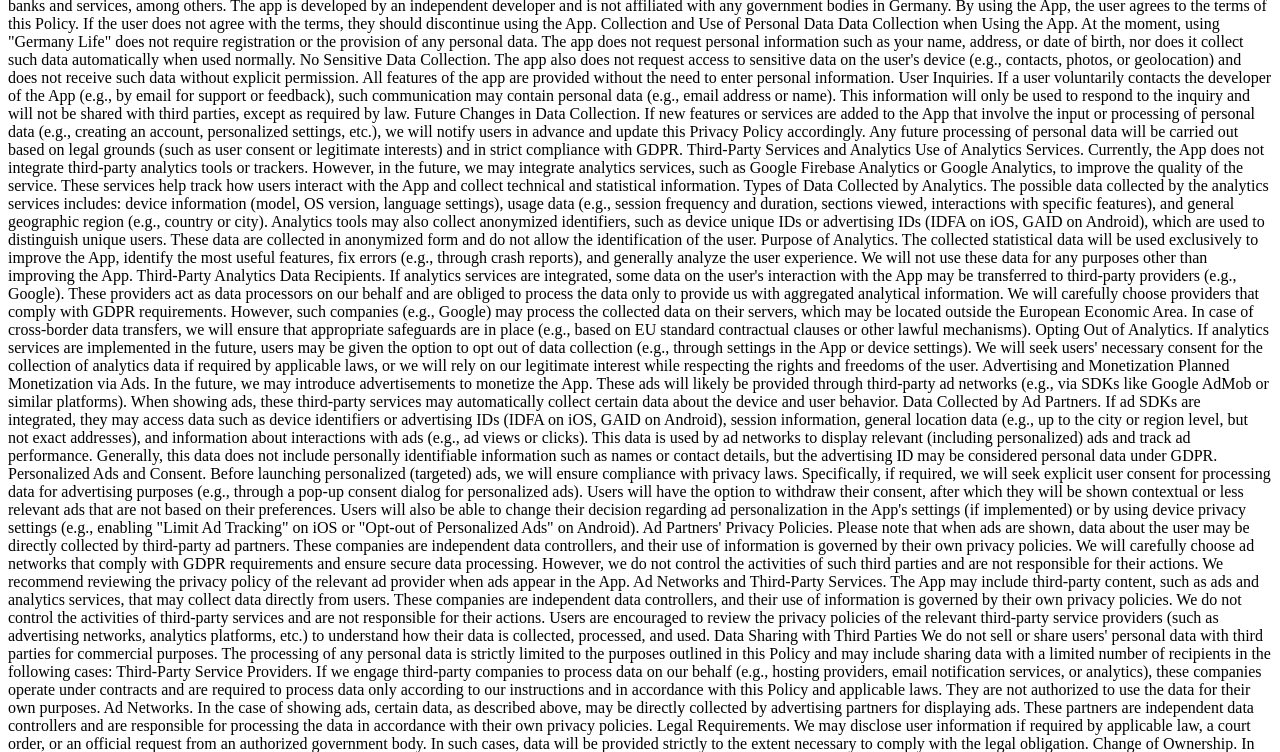
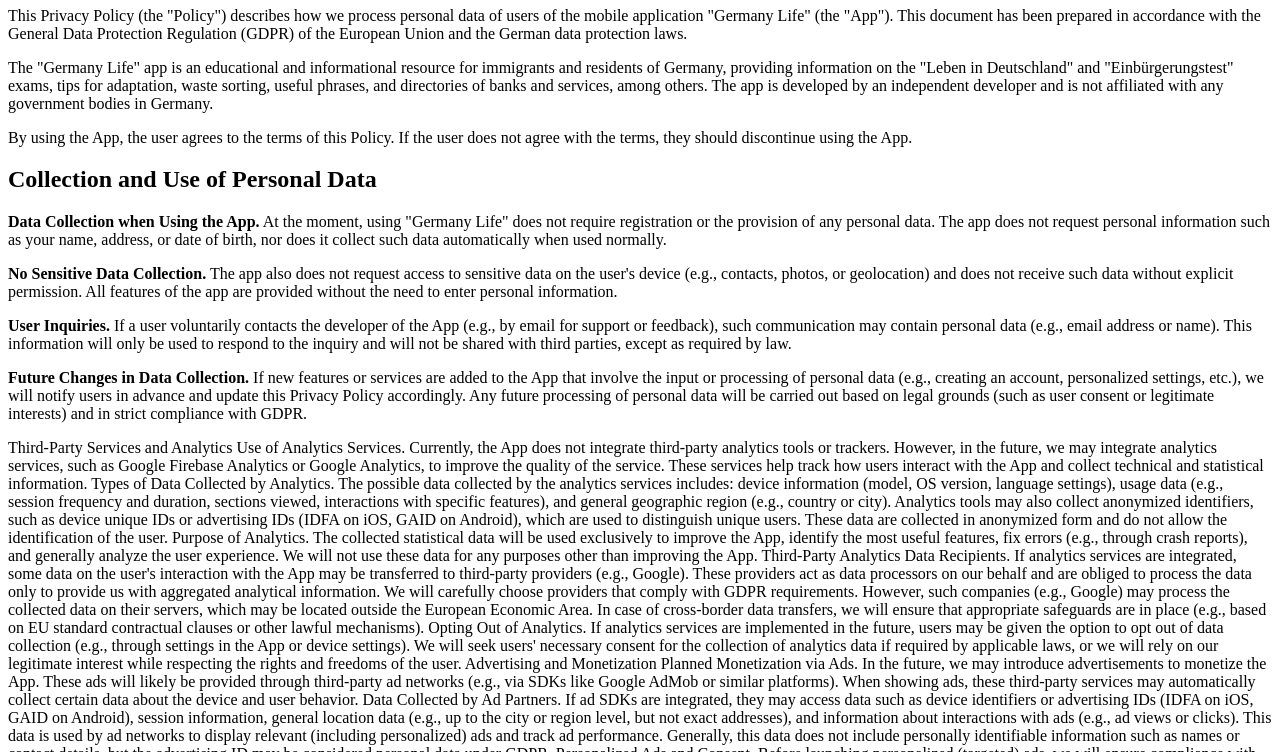
Before and after one commit to germanylife/germanylife.github.io, a plain HTML site: page index.html in a window 1280 px wide. Shown: the part 348-1100 px from the top of the page. Drawn offline with Linux system fonts and the light colour scheme.

Commit message:
Update index.html

```diff
--- a/index.html
+++ b/index.html
@@ -15,15 +15,18 @@
 [Русский] Используя это приложение, вы соглашаетесь с данной Политикой конфиденциальности. Если вы не понимаете английский язык, пожалуйста, воспользуйтесь онлайн-переводчиком для ознакомления с этим документом перед использованием приложения.
 [简体中文] 使用本应用程序即表示您同意本隐私政策。如果您不懂英语，请在使用本应用程序之前使用在线翻译工具查看本文档。
 </p>
-Introduction
-This Privacy Policy (the "Policy") describes how we process personal data of users of the mobile application "Germany Life" (the "App"). This document has been prepared in accordance with the General Data Protection Regulation (GDPR) of the European Union and the German data protection laws.
-The "Germany Life" app is an educational and informational resource for immigrants and residents of Germany, providing information on the "Leben in Deutschland" and "Einbürgerungstest" exams, tips for adaptation, waste sorting, useful phrases, and directories of banks and services, among others. The app is developed by an independent developer and is not affiliated with any government bodies in Germany.
-By using the App, the user agrees to the terms of this Policy. If the user does not agree with the terms, they should discontinue using the App.
-Collection and Use of Personal Data
-Data Collection when Using the App. At the moment, using "Germany Life" does not require registration or the provision of any personal data. The app does not request personal information such as your name, address, or date of birth, nor does it collect such data automatically when used normally.
-No Sensitive Data Collection. The app also does not request access to sensitive data on the user's device (e.g., contacts, photos, or geolocation) and does not receive such data without explicit permission. All features of the app are provided without the need to enter personal information.
-User Inquiries. If a user voluntarily contacts the developer of the App (e.g., by email for support or feedback), such communication may contain personal data (e.g., email address or name). This information will only be used to respond to the inquiry and will not be shared with third parties, except as required by law.
-Future Changes in Data Collection. If new features or services are added to the App that involve the input or processing of personal data (e.g., creating an account, personalized settings, etc.), we will notify users in advance and update this Privacy Policy accordingly. Any future processing of personal data will be carried out based on legal grounds (such as user consent or legitimate interests) and in strict compliance with GDPR.
+<div class="privacy-policy">
+    <h1>Introduction</h1>
+    <p>This Privacy Policy (the "Policy") describes how we process personal data of users of the mobile application "Germany Life" (the "App"). This document has been prepared in accordance with the General Data Protection Regulation (GDPR) of the European Union and the German data protection laws.</p>
+    <p>The "Germany Life" app is an educational and informational resource for immigrants and residents of Germany, providing information on the "Leben in Deutschland" and "Einbürgerungstest" exams, tips for adaptation, waste sorting, useful phrases, and directories of banks and services, among others. The app is developed by an independent developer and is not affiliated with any government bodies in Germany.</p>
+    <p>By using the App, the user agrees to the terms of this Policy. If the user does not agree with the terms, they should discontinue using the App.</p>
+
+    <h2>Collection and Use of Personal Data</h2>
+    <p><strong>Data Collection when Using the App.</strong> At the moment, using "Germany Life" does not require registration or the provision of any personal data. The app does not request personal information such as your name, address, or date of birth, nor does it collect such data automatically when used normally.</p>
+    <p><strong>No Sensitive Data Collection.</strong> The app also does not request access to sensitive data on the user's device (e.g., contacts, photos, or geolocation) and does not receive such data without explicit permission. All features of the app are provided without the need to enter personal information.</p>
+    <p><strong>User Inquiries.</strong> If a user voluntarily contacts the developer of the App (e.g., by email for support or feedback), such communication may contain personal data (e.g., email address or name). This information will only be used to respond to the inquiry and will not be shared with third parties, except as required by law.</p>
+    <p><strong>Future Changes in Data Collection.</strong> If new features or services are added to the App that involve the input or processing of personal data (e.g., creating an account, personalized settings, etc.), we will notify users in advance and update this Privacy Policy accordingly. Any future processing of personal data will be carried out based on legal grounds (such as user consent or legitimate interests) and in strict compliance with GDPR.</p>
+</div>
 Third-Party Services and Analytics
 Use of Analytics Services. Currently, the App does not integrate third-party analytics tools or trackers. However, in the future, we may integrate analytics services, such as Google Firebase Analytics or Google Analytics, to improve the quality of the service. These services help track how users interact with the App and collect technical and statistical information.
 Types of Data Collected by Analytics. The possible data collected by the analytics services includes: device information (model, OS version, language settings), usage data (e.g., session frequency and duration, sections viewed, interactions with specific features), and general geographic region (e.g., country or city). Analytics tools may also collect anonymized identifiers, such as device unique IDs or advertising IDs (IDFA on iOS, GAID on Android), which are used to distinguish unique users. These data are collected in anonymized form and do not allow the identification of the user.
```
